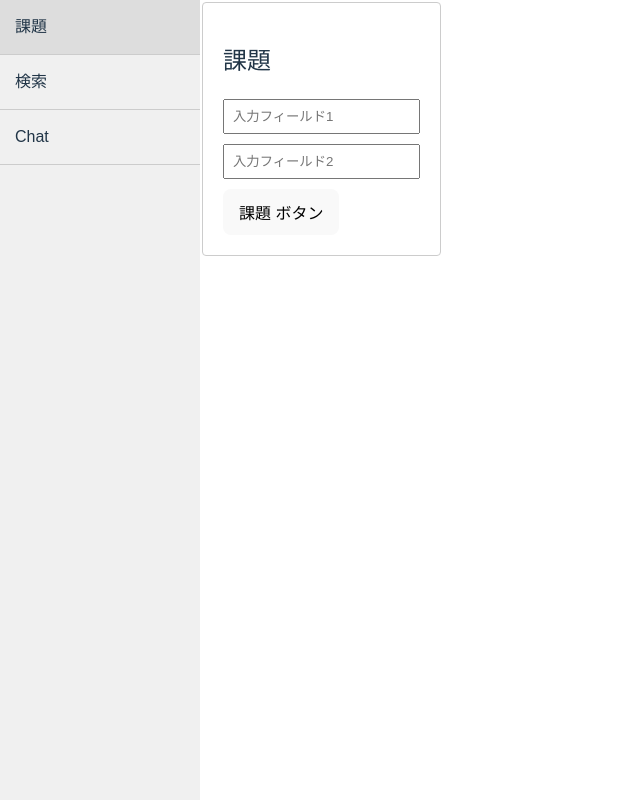
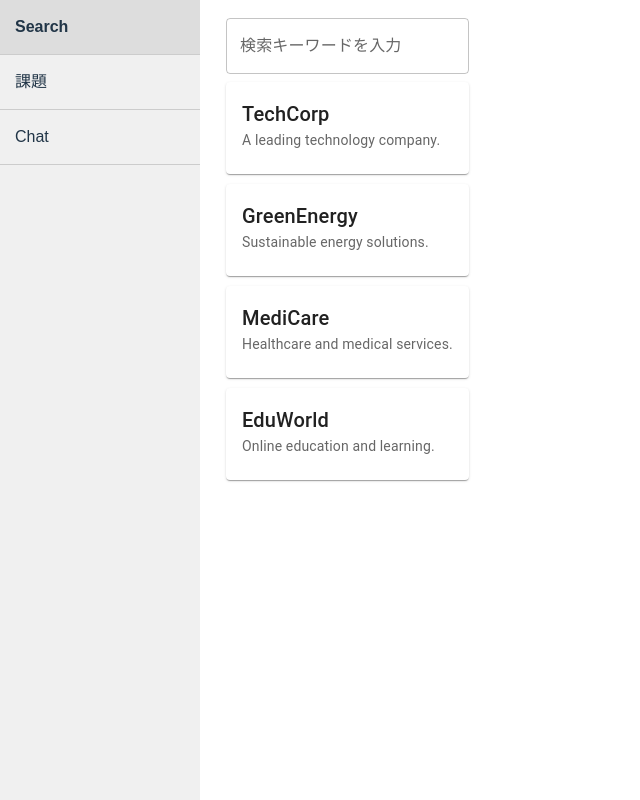
Before and after one commit to woodygaragelab/jkllbot, a React (Vite) app: page / in a window 1280 px wide. Shown: the whole page, without its empty margins (0-640 px from the left). Built offline with nearby package versions, Linux system fonts and the light colour scheme.

Commit message:
Searchを追加

```diff
--- a/src/App.tsx
+++ b/src/App.tsx
@@ -2,6 +2,7 @@ import React, { useState } from 'react';
 // import ReactDOM from 'react-dom';
 // import './styles.css'; // 別途CSSを用意する場合
 import ChatApp from './ChatApp.tsx'
+import SearchApp from './SearchApp.tsx'
 
 // 各画面のコンポーネント
 interface PanelProps {
@@ -24,15 +25,15 @@ const Panel: React.FC<PanelProps> = ({ title }) => {
 };
 
 const App: React.FC = () => {
-  const [activeMenu, setActiveMenu] = useState<string>('課題');
+  const [activeMenu, setActiveMenu] = useState<string>('Search');
 
   const renderPanel = () => {
     // activeMenuに応じたコンポーネントを返す
     switch(activeMenu) {
+      case 'Search':
+        return <SearchApp/>;
       case '課題':
         return <Panel title="課題" />;
-      case '検索':
-        return <Panel title="検索" />;
       case 'Chat':
         return <ChatApp/>;
       default:
@@ -44,7 +45,7 @@ const App: React.FC = () => {
     <div className="container">
       <div className="sidebar">
         <ul>
-          {['課題', '検索', 'Chat'].map((menu) => (
+          {['Search','課題', 'Chat'].map((menu) => (
             <li
               key={menu}
               className={menu === activeMenu ? 'active' : ''}
--- /dev/null
+++ b/src/SearchApp.tsx
@@ -0,0 +1,50 @@
+import React, { useState } from "react";
+import { TextField, Card, CardContent, Typography, Container } from "@mui/material";
+
+interface Company {
+  name: string;
+  description: string;
+  keywords: string[];
+}
+
+const companyData: Company[] = [
+  { name: "TechCorp", description: "A leading technology company.", keywords: ["tech", "innovation", "software"] },
+  { name: "GreenEnergy", description: "Sustainable energy solutions.", keywords: ["energy", "renewable", "solar"] },
+  { name: "MediCare", description: "Healthcare and medical services.", keywords: ["health", "medical", "care"] },
+  { name: "EduWorld", description: "Online education and learning.", keywords: ["education", "learning", "e-learning"] },
+];
+
+const SearchApp: React.FC = () => {
+  const [searchTerm, setSearchTerm] = useState("");
+
+  const filteredCompanies = companyData.filter(company =>
+    company.name.toLowerCase().includes(searchTerm.toLowerCase()) ||
+    company.description.toLowerCase().includes(searchTerm.toLowerCase()) ||
+    company.keywords.some(keyword => keyword.toLowerCase().includes(searchTerm.toLowerCase()))
+  );
+
+  return (
+    <Container maxWidth="lg">
+      <TextField sx={{ width: '100%', '& .MuiInputBase-root': { height: '56px' } }}
+        fullWidth
+        variant="outlined"
+        label="検索キーワードを入力"
+        value={searchTerm}
+        onChange={(e) => setSearchTerm(e.target.value)}
+        margin="normal"
+      />
+      <div>
+        {filteredCompanies.map((company, index) => (
+          <Card key={index} style={{ marginBottom: "10px" }}>
+            <CardContent>
+              <Typography variant="h6" component="div">{company.name}</Typography>
+              <Typography variant="body2" color="textSecondary">{company.description}</Typography>
+            </CardContent>
+          </Card>
+        ))}
+      </div>
+    </Container>
+  );
+};
+
+export default SearchApp;
```
